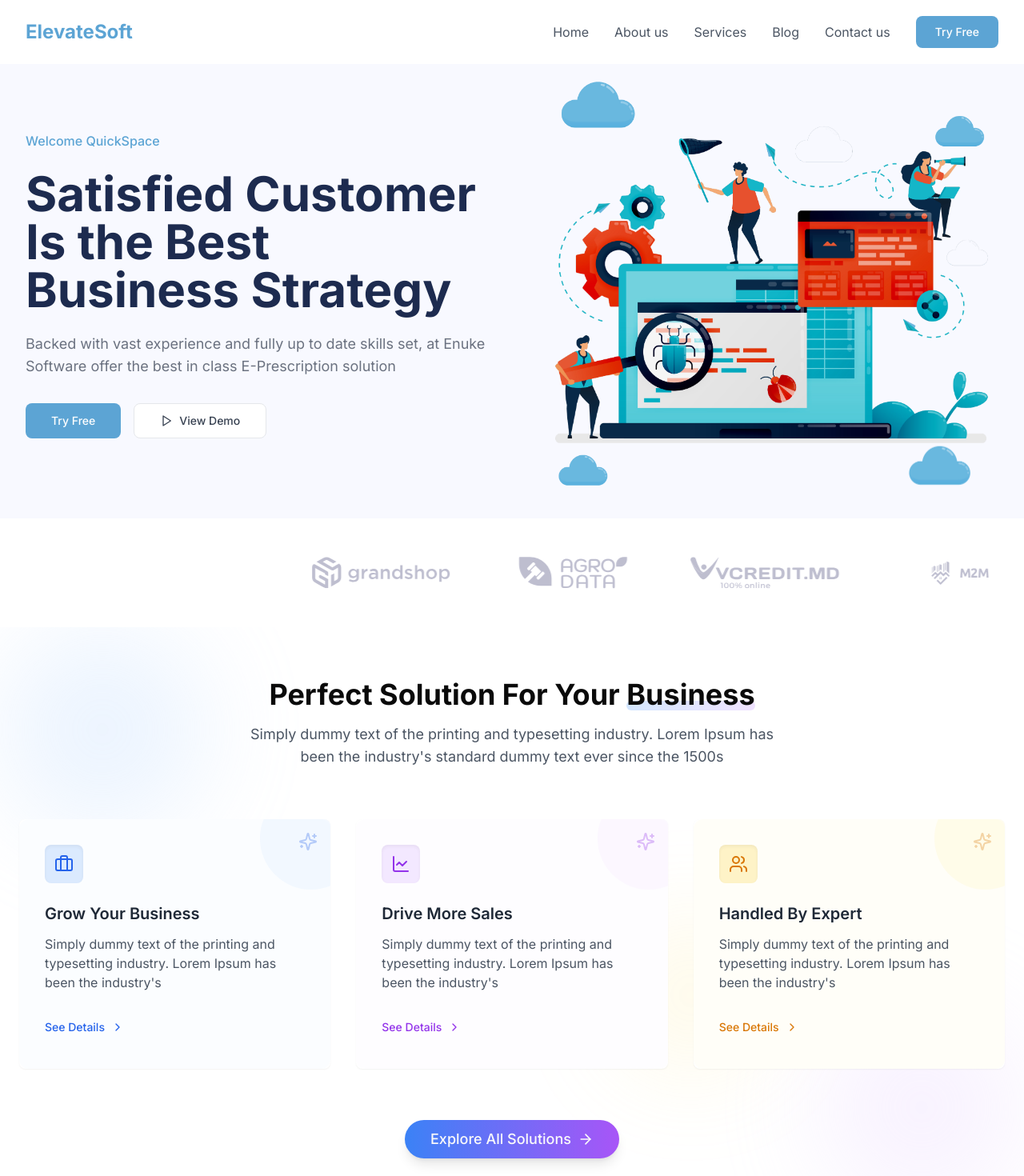
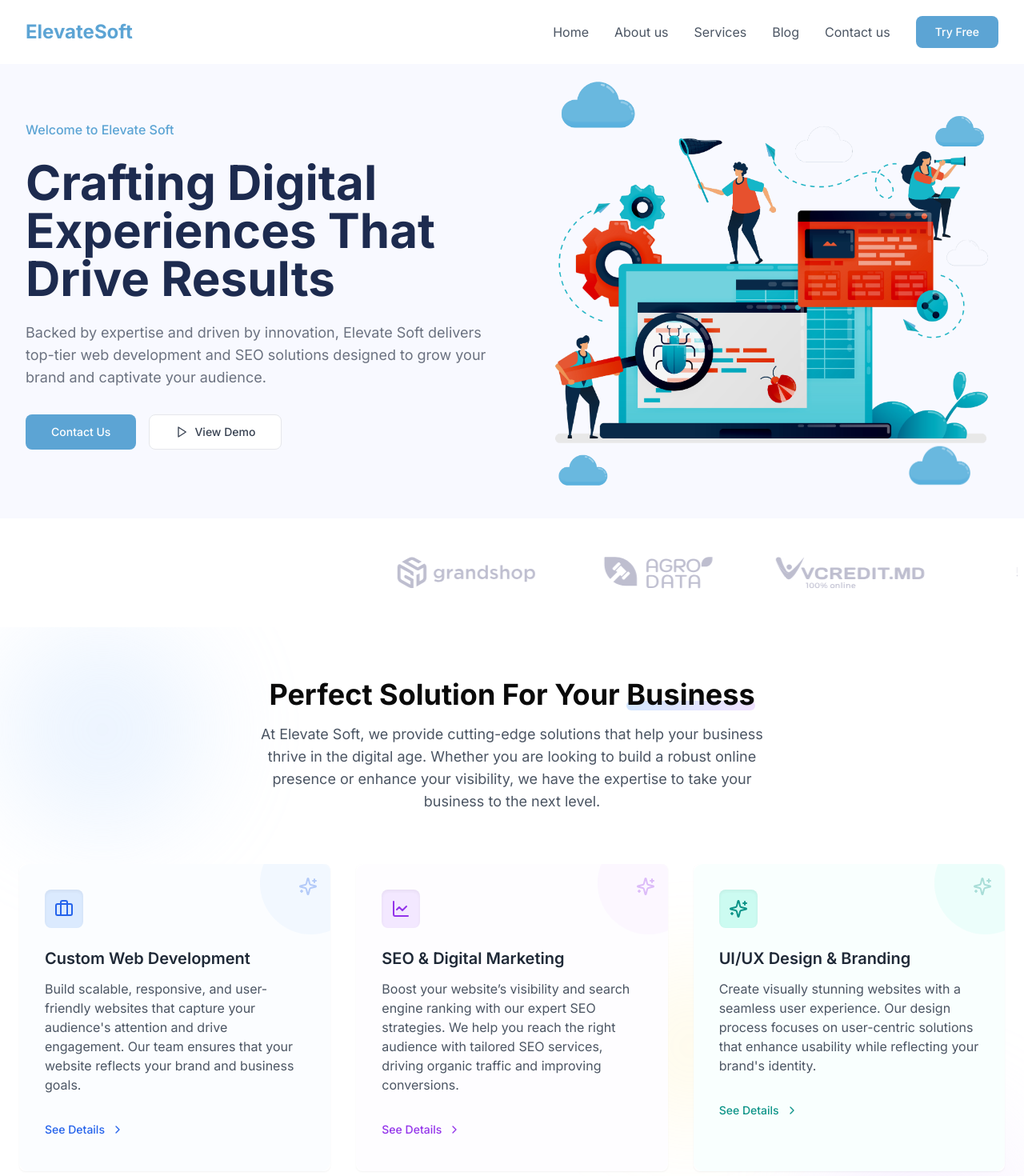
Before and after one commit to YasserEsam/Elevate-soft, a Next.js app: page / in a window 1280 px wide. Shown: the top 1470 px of the page at 80% size. Built offline with nearby package versions, Linux system fonts and the light colour scheme.

Commit message:
add the readable content

```diff
--- a/components/sections/Hero.tsx
+++ b/components/sections/Hero.tsx
@@ -15,28 +15,40 @@ const Hero = () => {
         <div className="space-y-8 text-center lg:text-start">
           <div className="space-y-6">
             <span className="text-[#5ca4d4] font-medium">
-              Welcome QuickSpace
+              Welcome to Elevate Soft
             </span>
             <h1 className="text-4xl sm:text-5xl lg:text-6xl font-bold leading-tight text-[#1D2B4F]">
-              Satisfied Customer Is the Best Business Strategy
+              Crafting Digital Experiences That Drive Results
             </h1>
             <p className="text-gray-500 text-lg">
-              Backed with vast experience and fully up to date skills set, at
-              Enuke Software offer the best in class E-Prescription solution
+              Backed by expertise and driven by innovation, Elevate Soft
+              delivers top-tier web development and SEO solutions designed to
+              grow your brand and captivate your audience.
             </p>
           </div>
           <div className="flex flex-wrap gap-4 lg:pb-0 pb-10 justify-center lg:justify-start">
-            <Button className="bg-[#5ca4d4] hover:bg-blue-700 text-white px-8 rounded-lg" size="lg">
-              Try Free
+            <Button
+              className="bg-[#5ca4d4] hover:bg-blue-700 text-white px-8 rounded-lg"
+              size="lg"
+            >
+              Contact Us
             </Button>
-            <Button variant="outline" className="text-gray-700 border-gray-200 rounded-lg" size="lg">
+            <Button
+              variant="outline"
+              className="text-gray-700 border-gray-200 rounded-lg"
+              size="lg"
+            >
               <Play className="mr-2 h-4 w-4" /> View Demo
             </Button>
           </div>
         </div>
 
         <div className="relative hidden md:flex justify-center">
-          <div className={`relative ${isMobile ? "w-4/5" : "w-full"} aspect-square`}>
+          <div
+            className={`relative ${
+              isMobile ? "w-4/5" : "w-full"
+            } aspect-square`}
+          >
             <Image
               src="/vector-illustration without clouds.png"
               alt="Hero illustration"
@@ -48,38 +60,85 @@ const Hero = () => {
 
             {/* Cloud 1 */}
             <motion.div
-              className={`absolute w-24 h-16 ${isMobile ? "-top-5 -left-5" : "top-10 left-10"}`}
+              className={`absolute w-24 h-16 ${
+                isMobile ? "-top-5 -left-5" : "top-10 left-10"
+              }`}
               animate={{ y: [0, -15, 0, -5, 0], x: [0, 10, 0, -5, 0] }}
               transition={{ duration: 10, ease: "easeOut", repeat: Infinity }}
             >
-              <Image src="/cloud.png" alt="Cloud" width={96} height={64} className="object-contain" />
+              <Image
+                src="/cloud.png"
+                alt="Cloud"
+                width={96}
+                height={64}
+                className="object-contain"
+              />
             </motion.div>
 
             {/* Cloud 2 */}
             <motion.div
-              className={`absolute w-16 h-10 ${isMobile ? "-top-3 -right-5" : "top-20 right-5"}`}
+              className={`absolute w-16 h-10 ${
+                isMobile ? "-top-3 -right-5" : "top-20 right-5"
+              }`}
               animate={{ y: [0, -12, 0, -3, 0], x: [0, 8, 0, 4, 0] }}
-              transition={{ duration: 7, ease: "easeOut", delay: 1, repeat: Infinity }}
+              transition={{
+                duration: 7,
+                ease: "easeOut",
+                delay: 1,
+                repeat: Infinity,
+              }}
             >
-              <Image src="/small-cloud.png" alt="Small Cloud" width={64} height={40} className="object-contain" />
+              <Image
+                src="/small-cloud.png"
+                alt="Small Cloud"
+                width={64}
+                height={40}
+                className="object-contain"
+              />
             </motion.div>
 
             {/* Cloud 3 */}
             <motion.div
-              className={`absolute w-20 h-12 ${isMobile ? "-bottom-5 -right-5" : "bottom-10 right-10"}`}
+              className={`absolute w-20 h-12 ${
+                isMobile ? "-bottom-5 -right-5" : "bottom-10 right-10"
+              }`}
               animate={{ y: [0, -15, 0, -5, 0], x: [0, -12, 0, 8, 0] }}
-              transition={{ duration: 9, ease: "easeOut", delay: 0.5, repeat: Infinity }}
+              transition={{
+                duration: 9,
+                ease: "easeOut",
+                delay: 0.5,
+                repeat: Infinity,
+              }}
             >
-              <Image src="/cloud.png" alt="Cloud" width={80} height={48} className="object-contain" />
+              <Image
+                src="/cloud.png"
+                alt="Cloud"
+                width={80}
+                height={48}
+                className="object-contain"
+              />
             </motion.div>
 
             {/* Cloud 4 */}
             <motion.div
-              className={`absolute w-16 h-10 ${isMobile ? "-bottom-4 -left-5" : "bottom-10 left-10"}`}
+              className={`absolute w-16 h-10 ${
+                isMobile ? "-bottom-4 -left-5" : "bottom-10 left-10"
+              }`}
               animate={{ y: [0, -8, 0, -3, 0], x: [0, 15, 0, -10, 0] }}
-              transition={{ duration: 8, ease: "easeOut", delay: 0.3, repeat: Infinity }}
+              transition={{
+                duration: 8,
+                ease: "easeOut",
+                delay: 0.3,
+                repeat: Infinity,
+              }}
             >
-              <Image src="/small-cloud.png" alt="Small Cloud" width={72} height={56} className="object-contain" />
+              <Image
+                src="/small-cloud.png"
+                alt="Small Cloud"
+                width={72}
+                height={56}
+                className="object-contain"
+              />
             </motion.div>
           </div>
         </div>
--- a/components/sections/Solutions.tsx
+++ b/components/sections/Solutions.tsx
@@ -1,44 +1,55 @@
 "use client";
 import { Button } from "@/components/ui/button";
 import { Card } from "@/components/ui/card";
-import { ArrowRight, Briefcase, LineChart, Users, Sparkles, ChevronRight } from "lucide-react";
+import {
+  ArrowRight,
+  Briefcase,
+  LineChart,
+  Users,
+  Sparkles,
+  ChevronRight,
+} from "lucide-react";
 import { motion } from "framer-motion";
 import { useInView } from "react-intersection-observer";
 
 const features = [
   {
-    title: "Grow Your Business",
-    description: "Simply dummy text of the printing and typesetting industry. Lorem Ipsum has been the industry's",
-    icon: Briefcase,
+    title: "Custom Web Development",
+    description:
+      "Build scalable, responsive, and user-friendly websites that capture your audience's attention and drive engagement. Our team ensures that your website reflects your brand and business goals.",
+    icon: Briefcase, // Business-related icon
     link: "See Details",
     accentColor: "bg-blue-100",
     iconColor: "text-blue-600",
     hoverColor: "hover:shadow-blue-100/30",
-    highlightColor: "bg-blue-200/20"
+    highlightColor: "bg-blue-200/20",
   },
   {
-    title: "Drive More Sales",
-    description: "Simply dummy text of the printing and typesetting industry. Lorem Ipsum has been the industry's",
-    icon: LineChart,
+    title: "SEO & Digital Marketing",
+    description:
+      "Boost your website’s visibility and search engine ranking with our expert SEO strategies. We help you reach the right audience with tailored SEO services, driving organic traffic and improving conversions.",
+    icon: LineChart, // Symbolizing growth and analysis
     link: "See Details",
     accentColor: "bg-purple-100",
     iconColor: "text-purple-600",
     hoverColor: "hover:shadow-purple-100/30",
-    highlightColor: "bg-purple-200/20"
+    highlightColor: "bg-purple-200/20",
   },
   {
-    title: "Handled By Expert",
-    description: "Simply dummy text of the printing and typesetting industry. Lorem Ipsum has been the industry's",
-    icon: Users,
+    title: "UI/UX Design & Branding",
+    description:
+      "Create visually stunning websites with a seamless user experience. Our design process focuses on user-centric solutions that enhance usability while reflecting your brand's identity.",
+    icon: Sparkles, // Symbolizing creativity and innovation
     link: "See Details",
-    accentColor: "bg-amber-100",
-    iconColor: "text-amber-600",
-    hoverColor: "hover:shadow-amber-100/30",
-    highlightColor: "bg-amber-200/20"
-  }
+    accentColor: "bg-teal-100",
+    iconColor: "text-teal-600",
+    hoverColor: "hover:shadow-teal-100/30",
+    highlightColor: "bg-teal-200/20",
+  },
 ];
 
-const FeatureCard = ({ feature, index } : { feature: any; index: number }) => {
+
+const FeatureCard = ({ feature, index }: { feature: any; index: number }) => {
   const [ref, inView] = useInView({
     triggerOnce: true,
     threshold: 0.1,
@@ -51,19 +62,33 @@ const FeatureCard = ({ feature, index } : { feature: any; index: number }) => {
       animate={inView ? { opacity: 1, y: 0 } : {}}
       transition={{ duration: 0.5, delay: index * 0.1 }}
     >
-      <Card className={`p-8 hover:shadow-lg transition-all duration-300 group relative overflow-hidden h-full border-0 shadow-sm ${feature.hoverColor}`}>
+      <Card
+        className={`p-8 hover:shadow-lg transition-all duration-300 group relative overflow-hidden h-full border-0 shadow-sm ${feature.hoverColor}`}
+      >
         {/* Colorful background elements */}
-        <div className={`absolute inset-0 ${feature.highlightColor} opacity-30 rounded-xl`}></div>
-        <div className={`absolute -top-10 -right-10 w-32 h-32 rounded-full ${feature.accentColor} opacity-30 group-hover:opacity-40 transition-opacity duration-500`}></div>
+        <div
+          className={`absolute inset-0 ${feature.highlightColor} opacity-30 rounded-xl`}
+        ></div>
+        <div
+          className={`absolute -top-10 -right-10 w-32 h-32 rounded-full ${feature.accentColor} opacity-30 group-hover:opacity-40 transition-opacity duration-500`}
+        ></div>
 
-        <Sparkles className={`absolute top-4 right-4 h-6 w-6 ${feature.iconColor} opacity-30 group-hover:opacity-100 transition-opacity duration-300`} />
+        <Sparkles
+          className={`absolute top-4 right-4 h-6 w-6 ${feature.iconColor} opacity-30 group-hover:opacity-100 transition-opacity duration-300`}
+        />
 
-        <div className={`w-12 h-12 rounded-lg ${feature.accentColor} flex items-center justify-center mb-6 relative z-10 shadow-inner`}>
+        <div
+          className={`w-12 h-12 rounded-lg ${feature.accentColor} flex items-center justify-center mb-6 relative z-10 shadow-inner`}
+        >
           <feature.icon className={`h-6 w-6 ${feature.iconColor}`} />
         </div>
 
-        <h3 className="text-xl font-semibold mb-3 relative z-10 text-gray-800">{feature.title}</h3>
-        <p className="text-gray-600 mb-6 relative z-10">{feature.description}</p>
+        <h3 className="text-xl font-semibold mb-3 relative z-10 text-gray-800">
+          {feature.title}
+        </h3>
+        <p className="text-gray-600 mb-6 relative z-10">
+          {feature.description}
+        </p>
 
         <Button
           variant="link"
@@ -109,7 +134,10 @@ export default function Solutions() {
             </span>
           </h2>
           <p className="text-gray-600 max-w-2xl mx-auto text-lg">
-            Simply dummy text of the printing and typesetting industry. Lorem Ipsum has been the industry&apos;s standard dummy text ever since the 1500s
+            At Elevate Soft, we provide cutting-edge solutions that help your
+            business thrive in the digital age. Whether you are looking to build
+            a robust online presence or enhance your visibility, we have the
+            expertise to take your business to the next level.
           </p>
         </motion.div>
 
--- a/components/sections/Testimonials.tsx
+++ b/components/sections/Testimonials.tsx
@@ -29,7 +29,7 @@ const testimonials = [
     content: "Professional team and timely delivery. I highly recommend their services!",
     name: "Michael Lee",
     role: "Marketing Specialist",
-    image: "https://images.unsplash.com/photo-1502767089025-6572583495b0?auto=format&fit=crop&q=80&w=150&h=150",
+    image: "https://images.unsplash.com/photo-1438761681033-6461ffad8d80?auto=format&fit=crop&q=80&w=150&h=150",
   },
   {
     id: 4,
```
